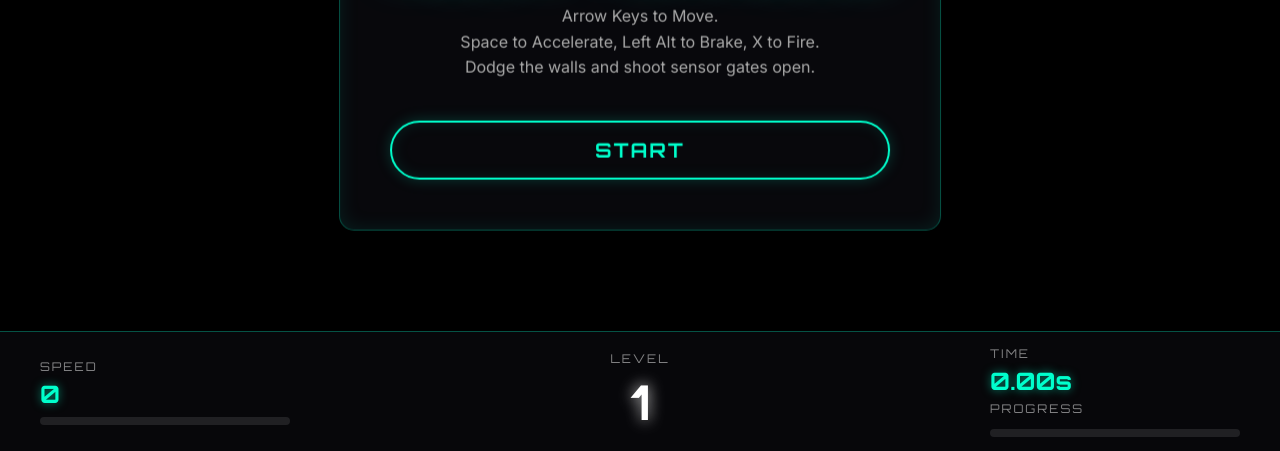
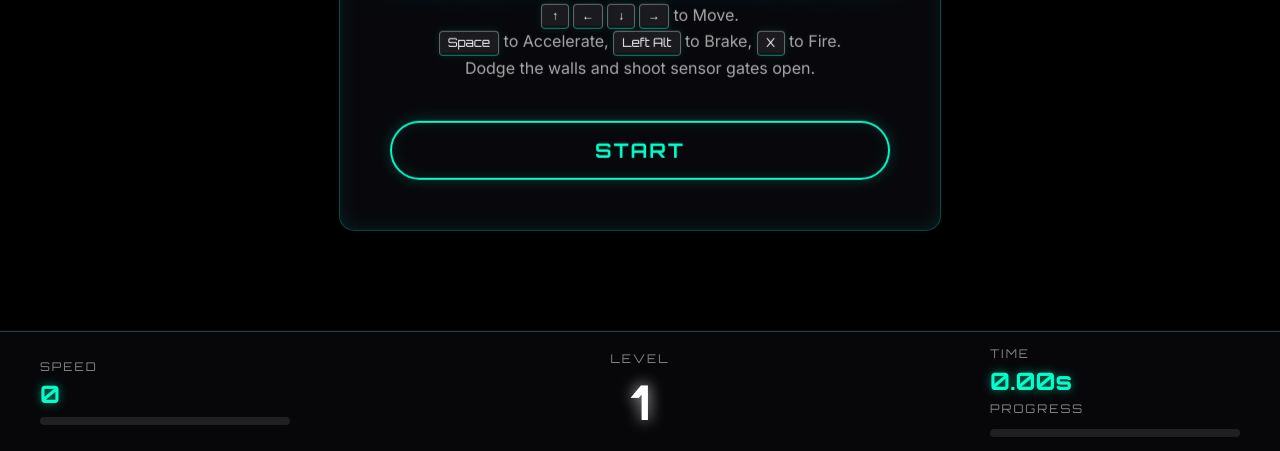
Before and after one commit to vsushche/neon-tunnels, a website with bundled scripts: page index.html in a window 1280 px wide. Shown: the part 349-800 px from the top of the page. Built offline with nearby package versions, Linux system fonts and the light colour scheme.

Commit message:
Polish menu controls styling

```diff
--- a/index.html
+++ b/index.html
@@ -34,15 +34,22 @@
             <div class="hud-panel">
                 <div class="hud-label">TIME</div>
                 <div class="hud-value" id="ui-time">0.00s</div>
-                <div class="hud-label" style="margin-top: 5px;">PROGRESS</div>
-                <div class="hud-bar-bg"><div class="hud-bar-fill" id="ui-progress-bar" style="background: #00ffcc; width: 0%;"></div></div>
+                <div class="hud-label hud-label-progress">PROGRESS</div>
+                <div class="hud-bar-bg"><div class="hud-bar-fill" id="ui-progress-bar"></div></div>
             </div>
         </div>
 
         <!-- Start / Game Over Screen -->
         <div id="menu-screen" class="glass-panel">
             <h1 id="menu-title">NEON TUNNELS</h1>
-            <p id="menu-desc">Arrow Keys to Move.<br>Space to Accelerate, Left Alt to Brake, X to Fire.<br>Dodge the walls and shoot sensor gates open.</p>
+            <p id="menu-desc">
+                <span class="key-group" aria-label="Arrow keys">
+                    <kbd>&uarr;</kbd><kbd>&larr;</kbd><kbd>&darr;</kbd><kbd>&rarr;</kbd>
+                </span>
+                to Move.<br>
+                <kbd>Space</kbd> to Accelerate, <kbd>Left Alt</kbd> to Brake, <kbd>X</kbd> to Fire.<br>
+                Dodge the walls and shoot sensor gates open.
+            </p>
             <button id="start-btn">START</button>
         </div>
     </div>
--- a/style.css
+++ b/style.css
@@ -113,6 +113,10 @@ body, html {
     margin-bottom: 5px;
 }
 
+.hud-label-progress {
+    margin-top: 5px;
+}
+
 .hud-value {
     font-family: 'Orbitron', sans-serif;
     font-size: 24px;
@@ -142,6 +146,10 @@ body, html {
     width: 0%;
     box-shadow: 0 0 10px var(--accent-color);
     transition: width 0.1s linear;
+}
+
+#ui-progress-bar {
+    background: var(--accent-color);
 }
 
 #ui-lives {
@@ -184,6 +192,28 @@ body, html {
     margin: 0 0 20px 0;
 }
 
+#menu-desc kbd {
+    display: inline-block;
+    min-width: 28px;
+    padding: 3px 8px;
+    border: 1px solid rgba(255, 255, 255, 0.35);
+    border-bottom-color: rgba(0, 255, 204, 0.45);
+    border-radius: 4px;
+    background: rgba(255, 255, 255, 0.08);
+    color: #fff;
+    font-family: 'Orbitron', sans-serif;
+    font-size: 12px;
+    line-height: 1.4;
+    box-shadow: inset 0 -2px 0 rgba(0, 0, 0, 0.35), 0 0 8px rgba(0, 255, 204, 0.12);
+}
+
+#menu-desc .key-group {
+    display: inline-flex;
+    gap: 4px;
+    align-items: center;
+    vertical-align: middle;
+}
+
 #start-btn {
     background: transparent;
     border: 2px solid var(--accent-color);
--- a/ui.js
+++ b/ui.js
@@ -12,6 +12,7 @@ const uiElements = {
     menuScreen: document.getElementById('menu-screen'),
     startBtn: document.getElementById('start-btn'),
     menuTitle: document.getElementById('menu-title'),
+    menuDesc: document.getElementById('menu-desc'),
     secretCompleteBtn: document.getElementById('secret-complete-btn')
 };
 
@@ -34,6 +35,7 @@ export function showFlash() {
 export function showMenu(title, btnText) {
     uiElements.menuTitle.innerText = title;
     uiElements.startBtn.innerText = btnText;
+    uiElements.menuDesc.classList.add('hidden');
     uiElements.menuScreen.classList.remove('hidden');
 }
 
```
